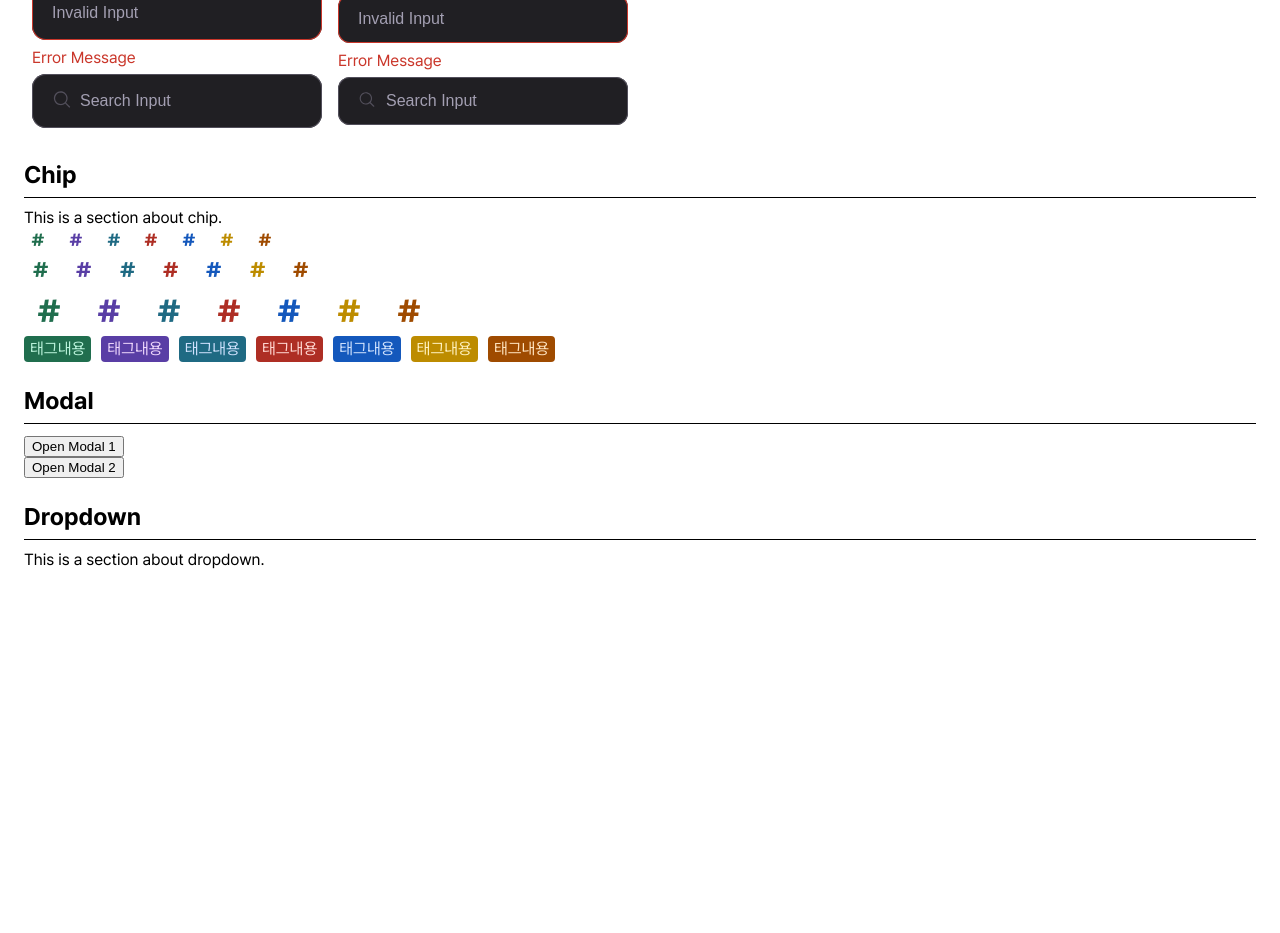
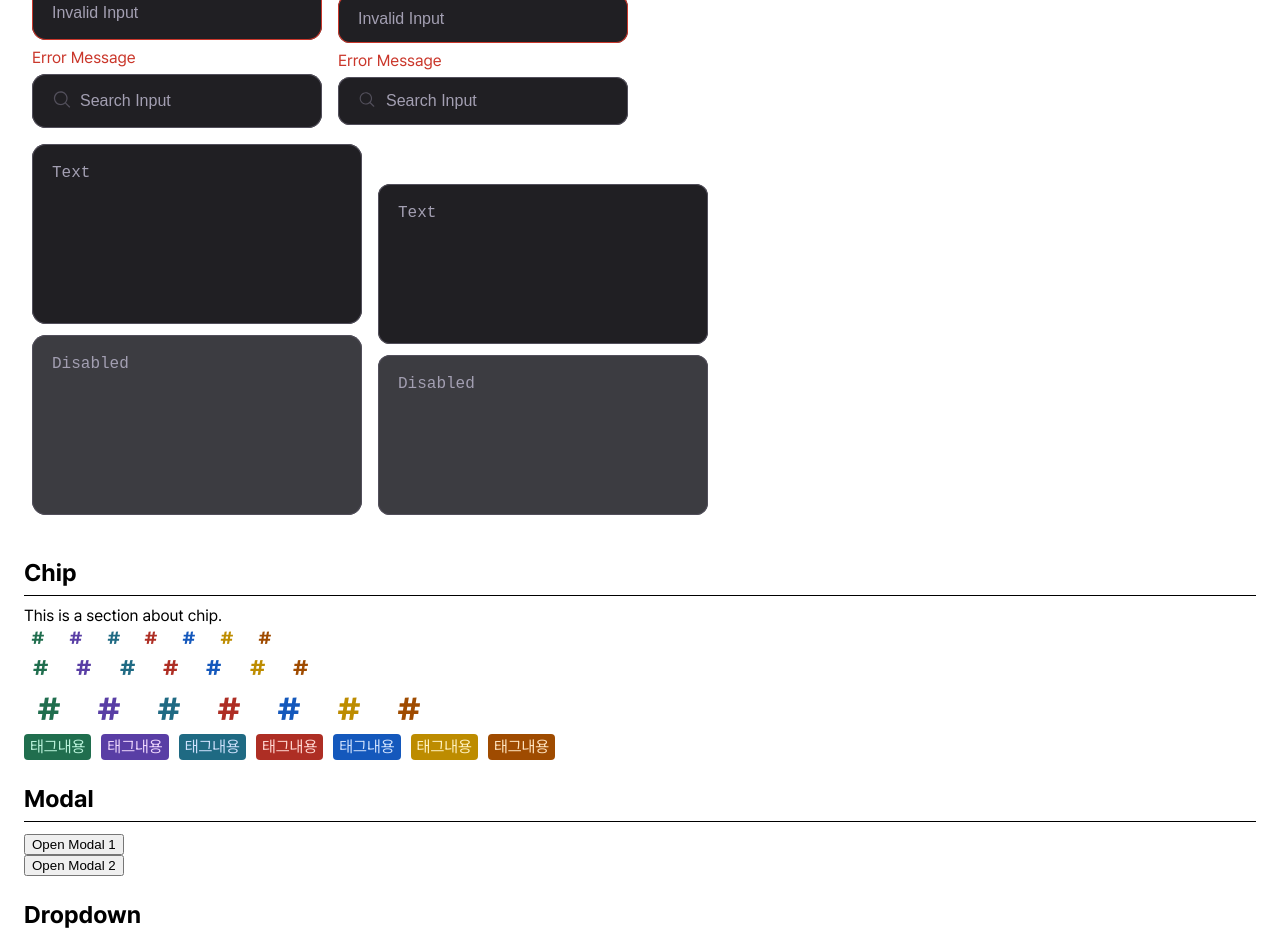
Before and after one commit to Codeit-FE18-Part3-Team4/Taskify, a Next.js app: page /test-components in a window 1280 px wide. Shown: the part 1700-2633 px from the top of the page. Before the commit the page ends 2316 px from the top, so only its background shows below. Built offline with nearby package versions, Linux system fonts and the light colour scheme.

Commit message:
✨ feat [#43] test-components 페이지에 TextArea컴포넌트 반영

```diff
--- a/src/pages/test-components/index.tsx
+++ b/src/pages/test-components/index.tsx
@@ -9,6 +9,7 @@ import BadgeChip from "@/components/chips/badge";
 import BoardColorChip from "@/components/chips/chips-color";
 import { CHIP_COLORS } from "@/constants/chips/chip-colors";
 import { CommonSize } from "@/constants/common/common-size.enum";
+import TextArea, { TextAreaSize } from "@/components/input/text-area";
 
 function Section({ title, children }: { title: string; children: ReactNode }) {
   return (
@@ -323,6 +324,24 @@ function InputBox() {
   );
 }
 
+function TextAreaBox() {
+  const sizes = [TextAreaSize.PC, TextAreaSize.Mobile];
+  return (
+    <div>
+      {sizes.map((size) => (
+        <div key={size} style={{ display: "inline-block", margin: "8px" }}>
+          <div style={{ marginBottom: "8px" }}>
+            <TextArea size={size} placeholder="Text" />
+          </div>
+          <div style={{ marginBottom: "8px" }}>
+            <TextArea size={size} placeholder="Disabled" disabled />
+          </div>
+        </div>
+      ))}
+    </div>
+  );
+}
+
 export default function Page() {
   return (
     <main style={{ padding: "24px" }}>
@@ -354,6 +373,7 @@ export default function Page() {
       </Section>
       <Section title="Input">
         <InputBox />
+        <TextAreaBox />
       </Section>
       <Section title="Chip">
         <p>This is a section about chip.</p>
```
